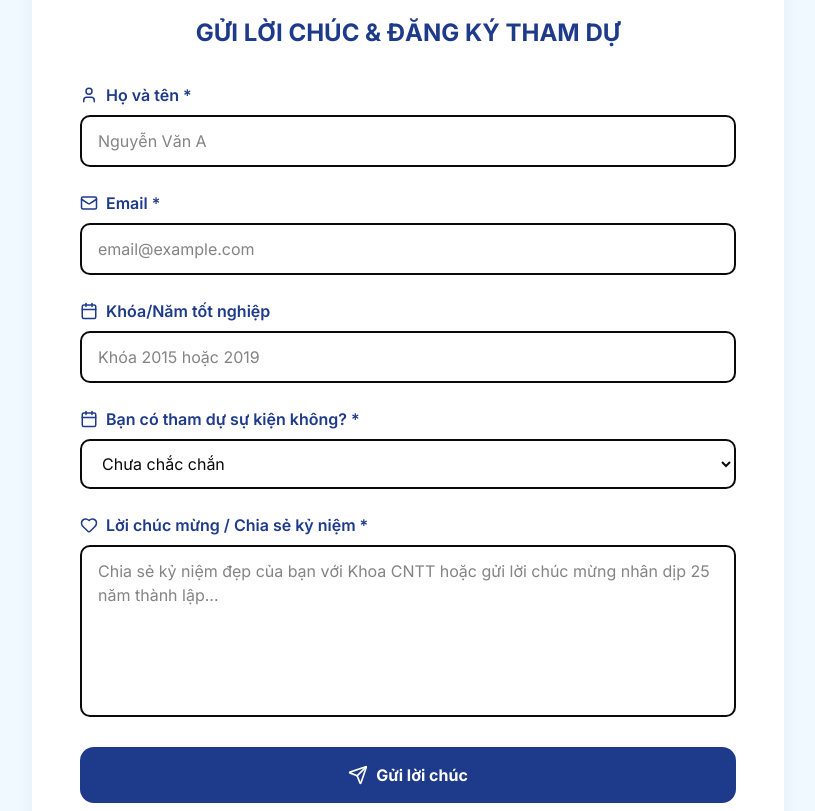
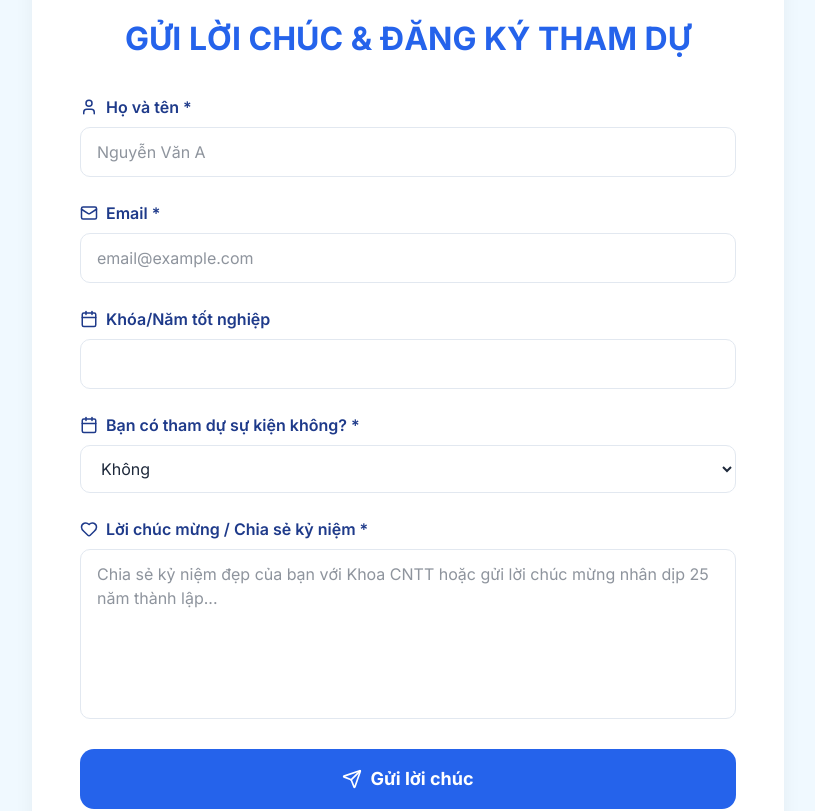
Before and after one commit to HCMUTE-RTIC/fit-hcmute, a Next.js app in the folder client/apps/web/: page /tri-an in a window 1280 px wide. Shown: the part 1220-2031 px from the top of the page, without its empty margins (232-1047 px from the left). Built offline with nearby package versions, Linux system fonts and the light colour scheme.

Commit message:
fix: form fix

```diff
--- a/client/apps/web/app/tri-an/page.tsx
+++ b/client/apps/web/app/tri-an/page.tsx
@@ -172,7 +172,7 @@ export default function Alumni() {
           >
             <h2
               className="font-bold text-center mb-8"
-              style={{ fontSize: "var(--text-h3)", color: "var(--color-primary-900)" }}
+              style={{ fontSize: "32px", color: "var(--color-primary-600)" }}
             >
               GỬI LỜI CHÚC & ĐĂNG KÝ THAM DỰ
             </h2>
@@ -218,15 +218,16 @@ export default function Alumni() {
                     value={formData.fullName}
                     onChange={handleChange}
                     required
-                    className="w-full px-4 py-3 rounded-lg border-2 focus:outline-none transition-colors"
+                    className="w-full px-4 py-3 rounded-lg border focus:outline-none transition-colors bg-white text-gray-900"
                     style={{
-                      borderColor: "var(--color-border)",
+                      borderColor: "#E2E8F0",
+                      color: "#1e293b",
                     }}
                     onFocus={(e) => {
                       e.target.style.borderColor = "var(--color-primary-600)";
                     }}
                     onBlur={(e) => {
-                      e.target.style.borderColor = "var(--color-border)";
+                      e.target.style.borderColor = "#E2E8F0";
                     }}
                     placeholder="Nguyễn Văn A"
                   />
@@ -249,15 +250,16 @@ export default function Alumni() {
                     value={formData.email}
                     onChange={handleChange}
                     required
-                    className="w-full px-4 py-3 rounded-lg border-2 focus:outline-none transition-colors"
+                    className="w-full px-4 py-3 rounded-lg border focus:outline-none transition-colors bg-white text-gray-900"
                     style={{
-                      borderColor: "var(--color-border)",
+                      borderColor: "#E2E8F0",
+                      color: "#1e293b",
                     }}
                     onFocus={(e) => {
                       e.target.style.borderColor = "var(--color-primary-600)";
                     }}
                     onBlur={(e) => {
-                      e.target.style.borderColor = "var(--color-border)";
+                      e.target.style.borderColor = "#E2E8F0";
                     }}
                     placeholder="email@example.com"
                   />
@@ -279,17 +281,18 @@ export default function Alumni() {
                     name="graduationYear"
                     value={formData.graduationYear}
                     onChange={handleChange}
-                    className="w-full px-4 py-3 rounded-lg border-2 focus:outline-none transition-colors"
+                    className="w-full px-4 py-3 rounded-lg border focus:outline-none transition-colors bg-white text-gray-900"
                     style={{
-                      borderColor: "var(--color-border)",
+                      borderColor: "#E2E8F0",
+                      color: "#1e293b",
                     }}
                     onFocus={(e) => {
                       e.target.style.borderColor = "var(--color-primary-600)";
                     }}
                     onBlur={(e) => {
-                      e.target.style.borderColor = "var(--color-border)";
+                      e.target.style.borderColor = "#E2E8F0";
                     }}
-                    placeholder="Khóa 2015 hoặc 2019"
+
                   />
                 </div>
 
@@ -309,61 +312,22 @@ export default function Alumni() {
                     value={formData.attendEvent}
                     onChange={handleChange}
                     required
-                    className="w-full px-4 py-3 rounded-lg border-2 focus:outline-none transition-colors"
+                    className="w-full px-4 py-3 rounded-lg border focus:outline-none transition-colors bg-white text-gray-900"
                     style={{
-                      borderColor: "var(--color-border)",
+                      borderColor: "#E2E8F0",
+                      color: "#1e293b",
                     }}
                     onFocus={(e) => {
                       e.target.style.borderColor = "var(--color-primary-600)";
                     }}
                     onBlur={(e) => {
-                      e.target.style.borderColor = "var(--color-border)";
+                      e.target.style.borderColor = "#E2E8F0";
                     }}
                   >
-                    <option value="no">Chưa chắc chắn</option>
-                    <option value="yes">Có, tôi sẽ tham dự</option>
-                    <option value="maybe">Có thể</option>
+                    <option value="no">Không</option>
+                    <option value="yes">Có</option>
                   </select>
                 </div>
-
-                {/* Number of Guests */}
-                {formData.attendEvent === "yes" && (
-                  <motion.div
-                    initial={{ opacity: 0, height: 0 }}
-                    animate={{ opacity: 1, height: "auto" }}
-                    transition={{ duration: 0.3 }}
-                  >
-                    <label
-                      htmlFor="numberOfGuests"
-                      className="flex items-center space-x-2 mb-2 font-semibold"
-                      style={{ color: "var(--color-primary-900)" }}
-                    >
-                      <User size={18} />
-                      <span>Số lượng khách đi cùng</span>
-                    </label>
-                    <select
-                      id="numberOfGuests"
-                      name="numberOfGuests"
-                      value={formData.numberOfGuests}
-                      onChange={handleChange}
-                      className="w-full px-4 py-3 rounded-lg border-2 focus:outline-none transition-colors"
-                      style={{
-                        borderColor: "var(--color-border)",
-                      }}
-                      onFocus={(e) => {
-                        e.target.style.borderColor = "var(--color-primary-600)";
-                      }}
-                      onBlur={(e) => {
-                        e.target.style.borderColor = "var(--color-border)";
-                      }}
-                    >
-                      <option value="1">Chỉ mình tôi</option>
-                      <option value="2">2 người</option>
-                      <option value="3-5">3-5 người</option>
-                      <option value=">5">Trên 5 người</option>
-                    </select>
-                  </motion.div>
-                )}
 
                 {/* Message */}
                 <div>
@@ -382,15 +346,16 @@ export default function Alumni() {
                     onChange={handleChange}
                     required
                     rows={6}
-                    className="w-full px-4 py-3 rounded-lg border-2 focus:outline-none transition-colors resize-none"
+                    className="w-full px-4 py-3 rounded-lg border focus:outline-none transition-colors resize-none bg-white text-gray-900"
                     style={{
-                      borderColor: "var(--color-border)",
+                      borderColor: "#E2E8F0",
+                      color: "#1e293b",
                     }}
                     onFocus={(e) => {
                       e.target.style.borderColor = "var(--color-primary-600)";
                     }}
                     onBlur={(e) => {
-                      e.target.style.borderColor = "var(--color-border)";
+                      e.target.style.borderColor = "#E2E8F0";
                     }}
                     placeholder="Chia sẻ kỷ niệm đẹp của bạn với Khoa CNTT hoặc gửi lời chúc mừng nhân dịp 25 năm thành lập..."
                   />
@@ -399,8 +364,8 @@ export default function Alumni() {
                 {/* Submit Button */}
                 <button
                   type="submit"
-                  className="w-full py-4 rounded-xl text-white font-bold hover:opacity-90 transition-all flex items-center justify-center space-x-2"
-                  style={{ backgroundColor: "var(--color-primary-900)" }}
+                  className="w-full py-4 rounded-xl text-white font-bold hover:opacity-90 transition-all flex items-center justify-center space-x-2 text-lg"
+                  style={{ backgroundColor: "var(--color-primary-600)" }}
                 >
                   <Send size={20} />
                   <span>Gửi lời chúc</span>
--- a/client/apps/web/styles/theme.css
+++ b/client/apps/web/styles/theme.css
@@ -34,6 +34,7 @@
   /* Border & Shadow */
   --radius-card: 16px; /* Card border radius */
   --shadow-soft: 0 4px 20px rgba(0, 0, 0, 0.05); /* Soft shadow */
+  --border-input: #E2E8F0; /* Input field border color */
 
   /* Default theme tokens */
   --font-size: 16px;
```
